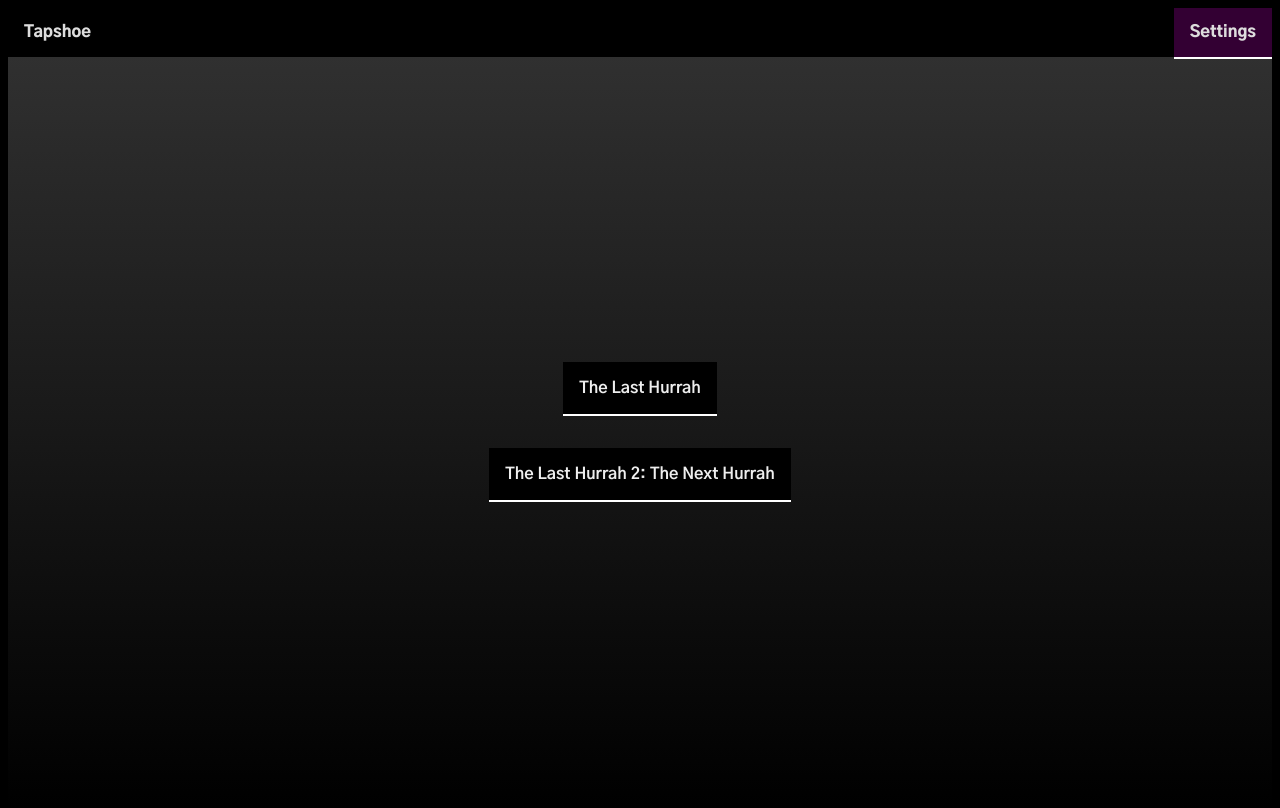
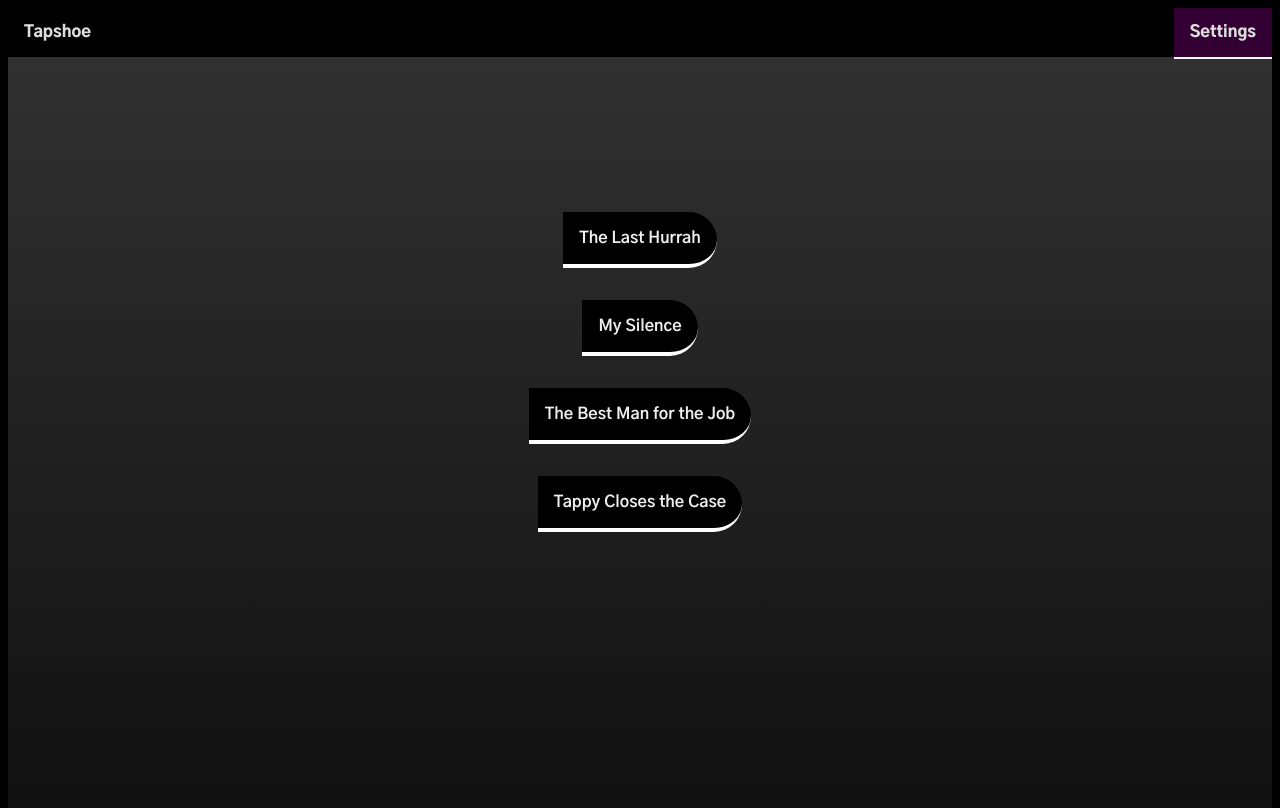
Before and after one commit to colaprograms/android-javascript-game-files, a plain HTML site: page index.html in a window 1280 px wide. Drawn offline with Linux system fonts and the light colour scheme.

Commit message:
black-and-gray style

```diff
--- a/handle-error-event.js
+++ b/handle-error-event.js
@@ -9,6 +9,7 @@ window.addEventListener(
         if(e.error) {
           android.showexception(`${e.message}\n File: ${e.filename}\n Line: ${e.lineno}\n Column: ${e.colno}\nStack:\n${e.error.stack}`);
         }
+      }
     },
     true
 );
--- a/index.html
+++ b/index.html
@@ -48,14 +48,29 @@
 
       <div class="storyscreen">
         <div class="textbox">
-          The Last Hurrah 2: The Next Hurrah
+          My Silence
         </div>
         <!--<div class="textbox">
           Johnny had no business at the pier that night.
         </div>-->
       </div>
 
-      <div class="padding">&nbsp;
+      <div class="storyscreen">
+        <div class="textbox">
+          The Best Man for the Job
+        </div>
+        <!--<div class="textbox">
+          Johnny had no business at the pier that night.
+        </div>-->
+      </div>
+
+      <div class="storyscreen">
+        <div class="textbox">
+          Tappy Closes the Case
+        </div>
+      </div>
+
+      <div class="largepadding">&nbsp;
       </div>
     </div>
   </body>
--- a/js/shoe.js
+++ b/js/shoe.js
@@ -25,7 +25,7 @@ var startgame = function() {
     }
     startlocation();
     makevisible();
-    $(".text").click(settings);
+    $("#settings").click(settings);
 }
 
 $(startgame);
--- a/tap.css
+++ b/tap.css
@@ -11,7 +11,7 @@ body, html {
   background-color: #000000;
   color: #EEEEEE;
   font-size: 100%;
-  background-image: linear-gradient(#333333, #000000);
+  background-image: linear-gradient(#333333, #111111);
   flex-direction: column;
   justify-content: center;
   display: flex;
@@ -60,10 +60,17 @@ body, html {
   background-color: #000000;
   padding: 1em;
   text-align: center;
-  border-bottom: 2px solid #FFFFFF;
+  border-bottom: 4px solid #FFFFFF;
   margin: 1em;
+  border-radius: 0em 2em 2em 0;
 }
 
 .padding {
     margin: auto;
+    flex-grow: 1;
 }
+
+.largepadding {
+    margin: auto;
+    flex-grow: 2;
+}
```
